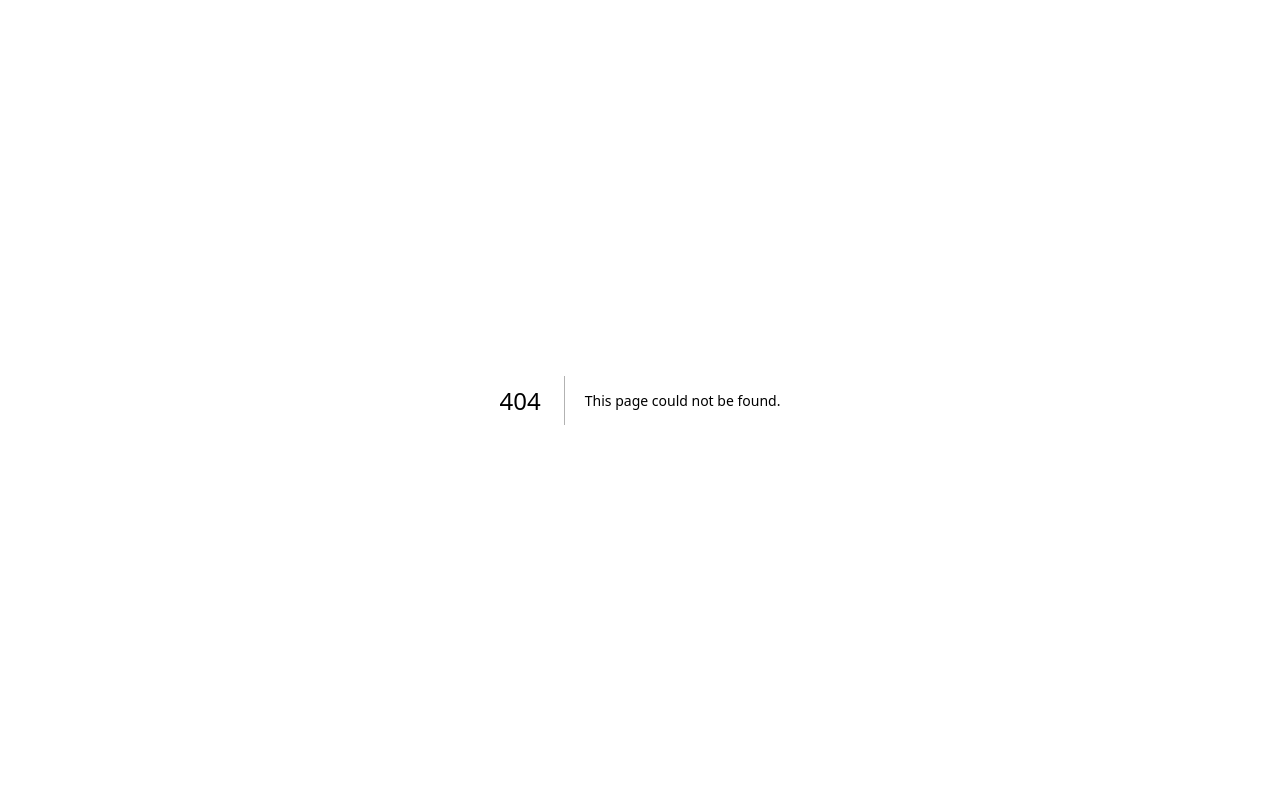
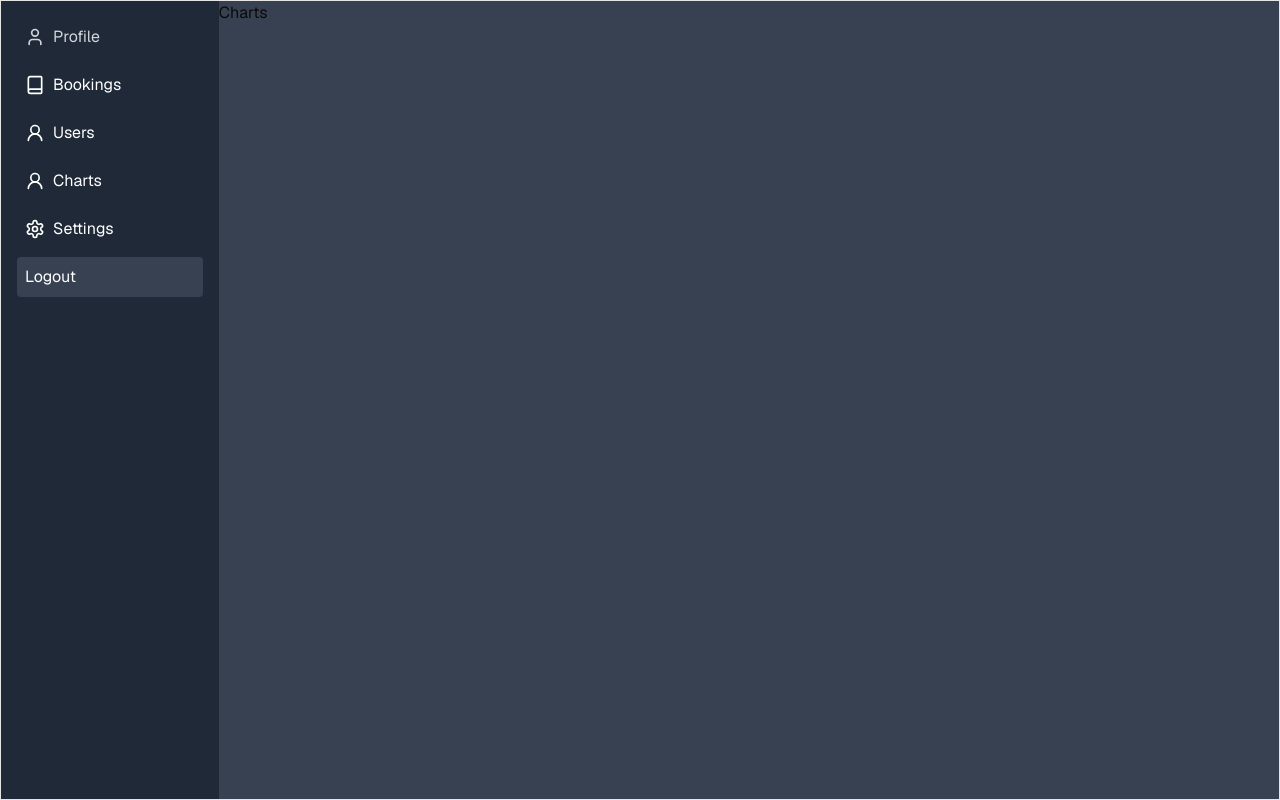
Before and after one commit to being-devahmad/SupaAuth, a Next.js app: page /dashboard/charts in a window 1280 px wide. Before the commit this address had no page. Built offline with nearby package versions, Linux system fonts and the light colour scheme.

Commit message:
update dashboard-layout

```diff
--- /dev/null
+++ b/app/dashboard/charts/page.tsx
@@ -0,0 +1,11 @@
+import React from 'react'
+
+const Charts = () => {
+    return (
+        <div>
+            Charts
+        </div>
+    )
+}
+
+export default Charts
--- a/app/dashboard/layout.tsx
+++ b/app/dashboard/layout.tsx
@@ -1,29 +1,15 @@
-import { GeistSans } from "geist/font/sans";
 import "../../app/globals.css";
 import Sidebar from "@/components/Dashboard/Sidebar";
 
-// export const metadata = {
-//     title: "Supabase Next Auth",
-//     description: "Authentication Management System using Supabase and Next.js",
-// };
-
-export default function RootLayout({
+export default function DashboardLayout({
     children,
 }: {
     children: React.ReactNode;
 }) {
     return (
-        <html lang="en" className={GeistSans.className}>
-            <body>
-
-                <div className="flex  h-screen bg-gray-700 text-gray-500">
-                    <Sidebar />
-                    <div className="w-full">
-                        {children}
-                    </div>
-                </div>
-
-            </body>
-        </html>
+        <div className="flex h-screen bg-gray-700 border ">
+            <Sidebar />
+            <div className="w-full">{children}</div>
+        </div>
     );
 }
```
